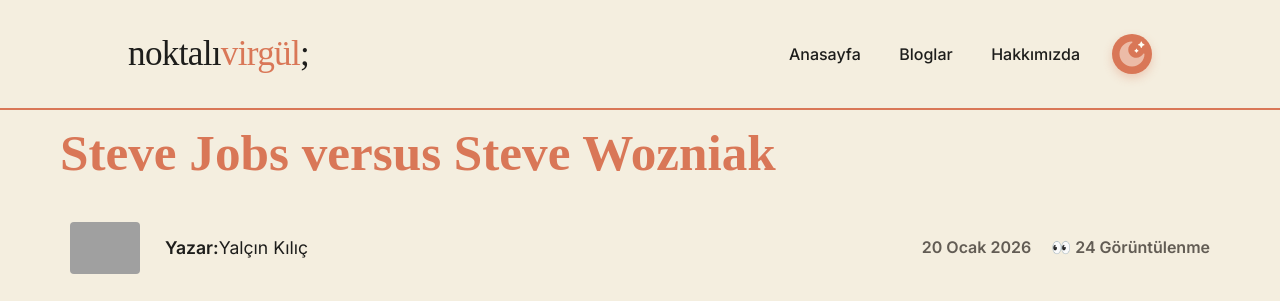
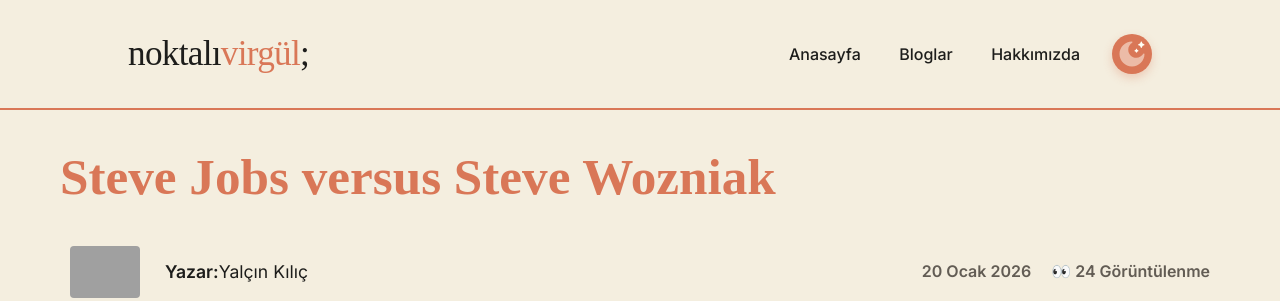
Before and after one commit to bolatonur/blog_sitesi, a Flask app: a page that uses templates/sablon.html in a window 1280 px wide. Shown: the top 301 px of the page. Run offline with Flask 3, Linux system fonts and the light colour scheme; data comes from the database, SQL or seed files in the repository; both versions use the stored data as it was after the commit; some web fonts are replaced; grey boxes are pictures that could not be loaded.

Commit message:
header position fix

```diff
--- a/static/css/anasayfa_style.css
+++ b/static/css/anasayfa_style.css
@@ -185,6 +185,7 @@
     line-height: 1.05;
     color: var(--accent);
     margin-bottom: 2rem;
+    margin-top: -2rem;
 }
 
 .kucuk-baslık{
--- a/static/css/sablon_style.css
+++ b/static/css/sablon_style.css
@@ -180,6 +180,8 @@
     line-height: 1.05;
     color: var(--accent);
     margin-bottom: 2rem;
+    margin-top: 1.5rem;
+
 }
 
 .blogyazisi {
```
Also changed, not shown: instance/blog.db.
